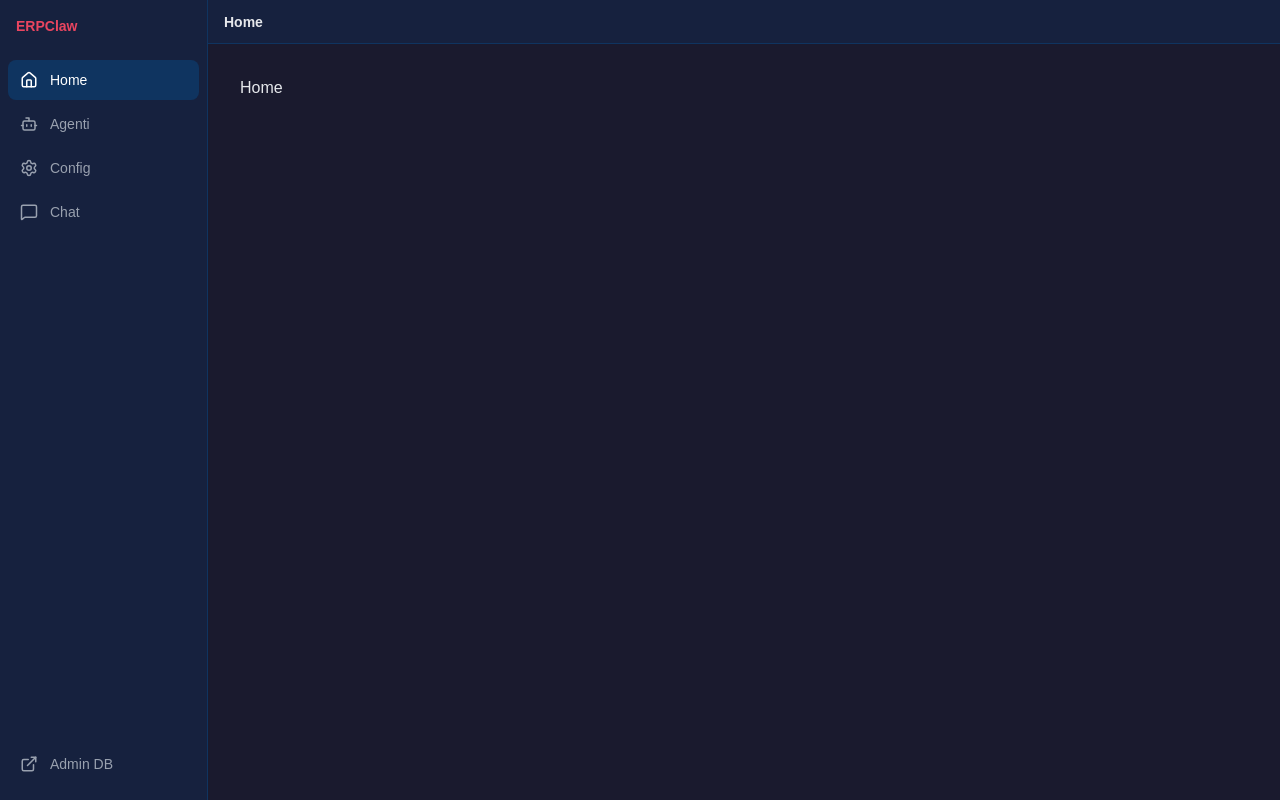
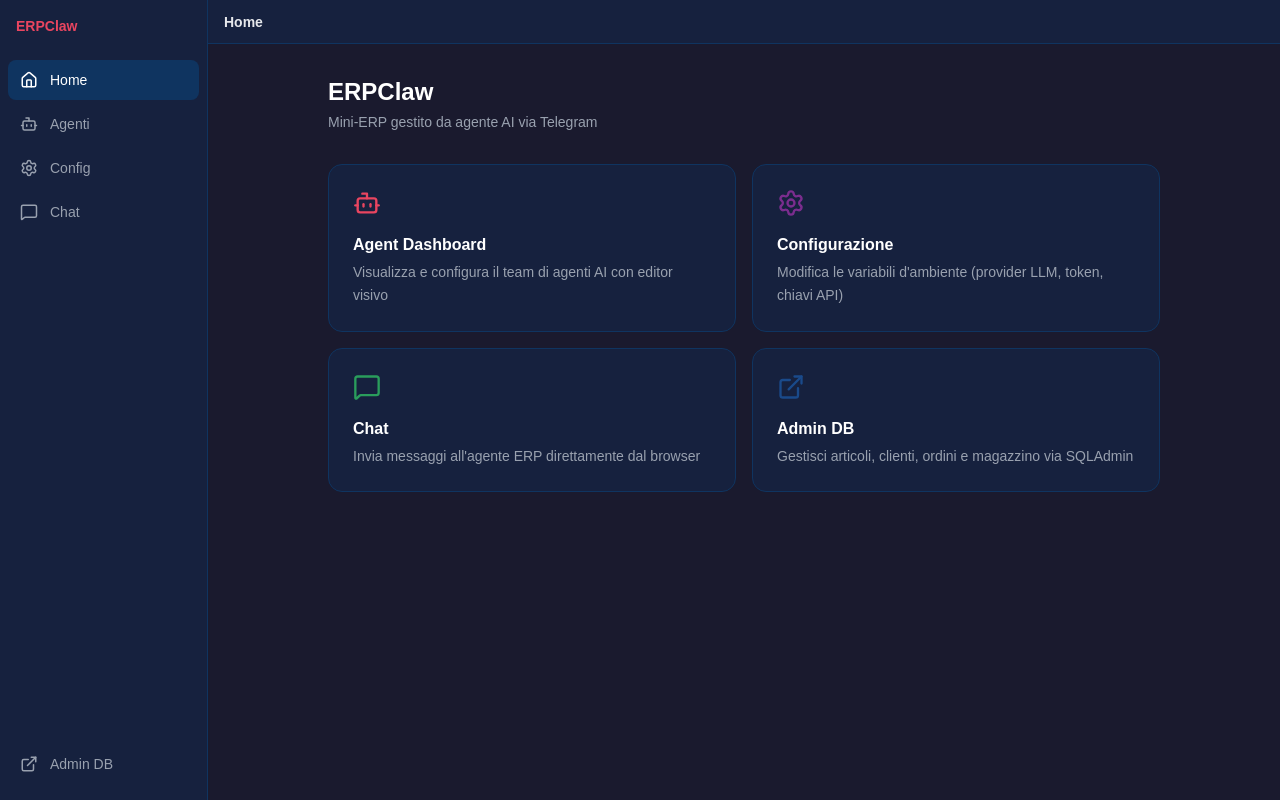
Before and after one commit to Attilio81/ERPClaw, a React (Vite) app in the folder frontend/: page / in a window 1280 px wide. Built offline with nearby package versions, Linux system fonts and the light colour scheme.

Commit message:
feat: add homepage with navigation cards

```diff
--- a/frontend/src/pages/Home.tsx
+++ b/frontend/src/pages/Home.tsx
@@ -1 +1,66 @@
-export default function Home() { return <div className="p-8 text-gray-200">Home</div> }
+import { useNavigate } from 'react-router-dom'
+import { Bot, Settings, MessageSquare, ExternalLink } from 'lucide-react'
+
+interface NavCard {
+  icon: React.ReactNode
+  title: string
+  description: string
+  action: () => void
+}
+
+export default function Home() {
+  const navigate = useNavigate()
+
+  const cards: NavCard[] = [
+    {
+      icon: <Bot size={28} className="text-[#e94560]" />,
+      title: 'Agent Dashboard',
+      description: 'Visualizza e configura il team di agenti AI con editor visivo',
+      action: () => navigate('/agents'),
+    },
+    {
+      icon: <Settings size={28} className="text-[#7b2d8e]" />,
+      title: 'Configurazione',
+      description: "Modifica le variabili d'ambiente (provider LLM, token, chiavi API)",
+      action: () => navigate('/config'),
+    },
+    {
+      icon: <MessageSquare size={28} className="text-[#2a9d5c]" />,
+      title: 'Chat',
+      description: "Invia messaggi all'agente ERP direttamente dal browser",
+      action: () => navigate('/chat'),
+    },
+    {
+      icon: <ExternalLink size={28} className="text-[#1a4a8a]" />,
+      title: 'Admin DB',
+      description: 'Gestisci articoli, clienti, ordini e magazzino via SQLAdmin',
+      action: () => window.open('/admin', '_blank'),
+    },
+  ]
+
+  return (
+    <div className="p-8 max-w-4xl mx-auto">
+      <div className="mb-8">
+        <h2 className="text-2xl font-bold text-white mb-1">ERPClaw</h2>
+        <p className="text-gray-400 text-sm">Mini-ERP gestito da agente AI via Telegram</p>
+      </div>
+
+      <div className="grid grid-cols-1 sm:grid-cols-2 gap-4">
+        {cards.map((card) => (
+          <button
+            key={card.title}
+            onClick={card.action}
+            className="bg-[#16213e] border border-[#0f3460] rounded-xl p-6 text-left
+                       hover:border-[#1a4a8a] hover:bg-[#1e2a4a] transition-all group"
+          >
+            <div className="mb-4">{card.icon}</div>
+            <h3 className="font-semibold text-white mb-1 group-hover:text-[#7eb8f7] transition-colors">
+              {card.title}
+            </h3>
+            <p className="text-gray-400 text-sm leading-relaxed">{card.description}</p>
+          </button>
+        ))}
+      </div>
+    </div>
+  )
+}
```
